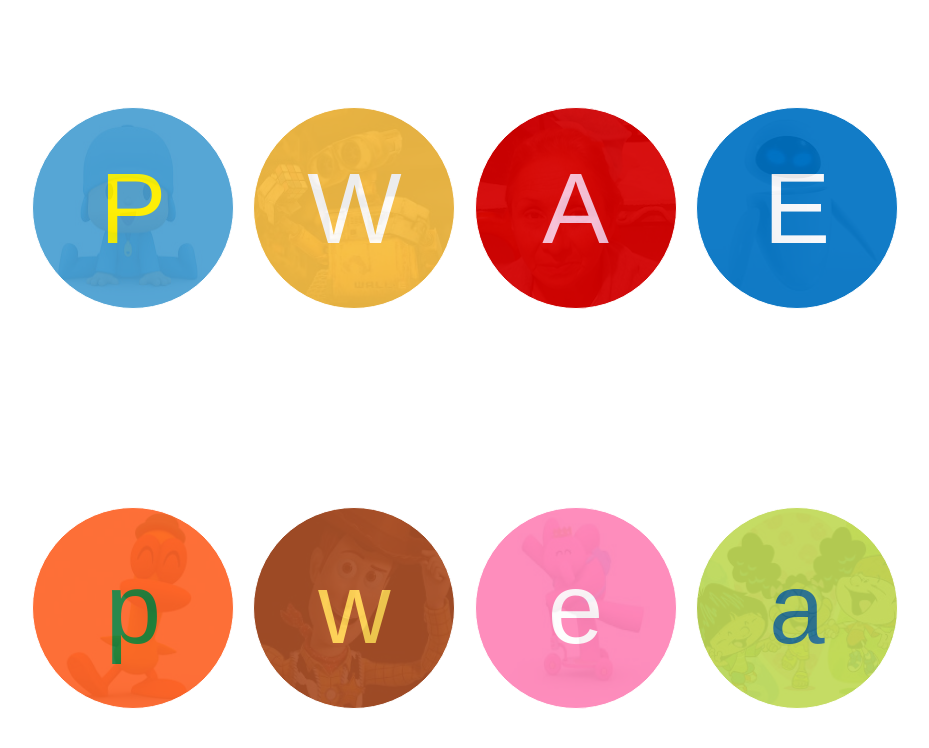
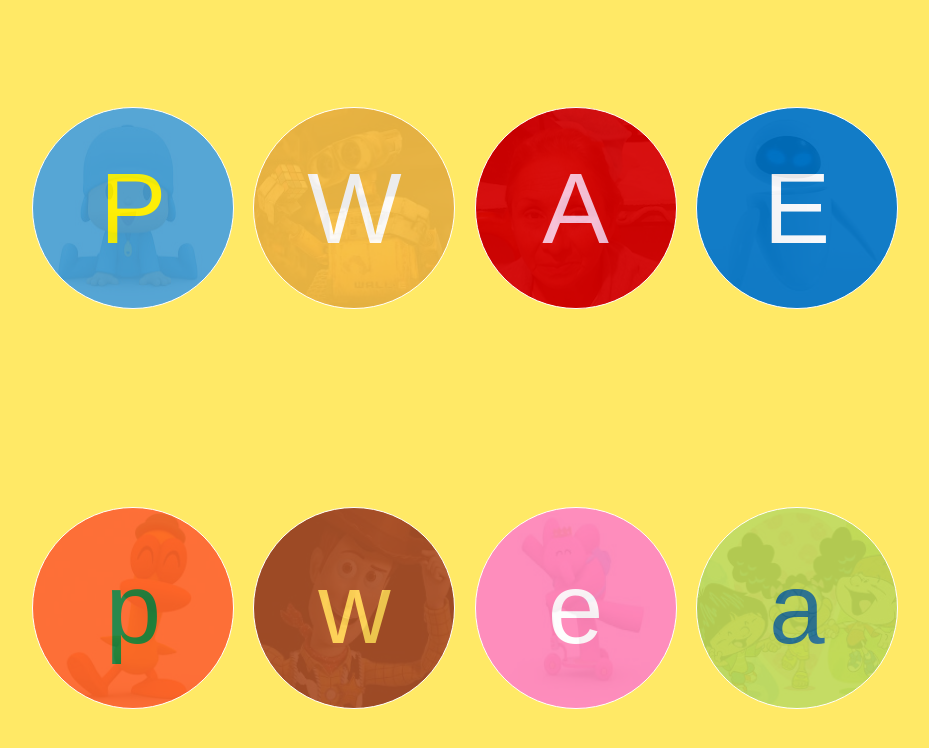
Before and after one commit to rodrigoSaladoAnaya/letras, a plain HTML site: page index.html in a window 1280 px wide. Shown: the whole page, without its empty margins (175-1104 px from the left). Drawn offline with Linux system fonts and the light colour scheme.

Commit message:
Se agrega un color de fondo en el body

```diff
--- a/index.html
+++ b/index.html
@@ -9,6 +9,7 @@
       display: flex;
       justify-content: center;
       align-items: center;
+      background-color: #ffe966;
     }
     .content {
       display: flex;
```
